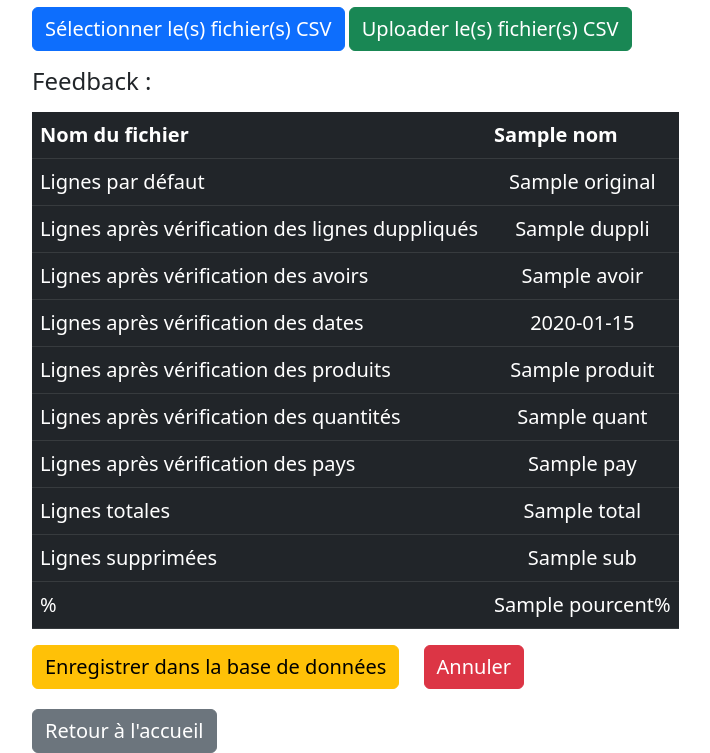
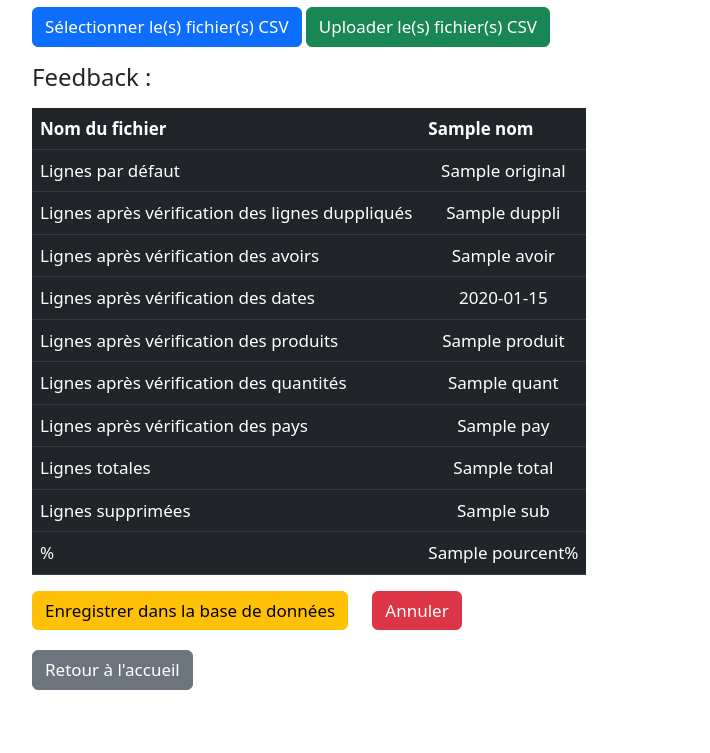
Before and after one commit to UgoDIA/Brief-1C, a Django app: template src/ETL/templates/uploadCsv.html in a window 1280 px wide. Shown: the part 165-918 px from the top of the page, without its empty margins (50-760 px from the left). After the commit the page ends 855 px from the top, so only its background shows below. Run offline with Django 3.2, Linux system fonts and the light colour scheme; the template is opened without the code that fills it: most values are stand-ins (such as "Sample title", 1, 10 or a date in 2020).

Commit message:
minor fixes

```diff
--- a/src/ETL/templates/uploadCsv.html
+++ b/src/ETL/templates/uploadCsv.html
@@ -8,9 +8,9 @@
       <h2> Import de CSV </h2>
       <form method="POST" enctype="multipart/form-data">
     {% csrf_token %}
-    <label for="upCSV" style= " font-size: 20px" class="btn btn-primary btn-block btn-outlined">Sélectionner le(s) fichier(s) CSV</label>
+    <label for="upCSV" style= " font-size: 17px" class="btn btn-primary btn-block btn-outlined">Sélectionner le(s) fichier(s) CSV</label>
     <input type="file"  id='upCSV' name="document" multiple style="display: none">
-    <button type ="submit" id='btUp' style= " font-size: 20px" class="btn btn-success btn-block btn-outlined"> Uploader le(s) fichier(s) CSV </button>
+    <button type ="submit" id='btUp' style= " font-size: 17px" class="btn btn-success btn-block btn-outlined"> Uploader le(s) fichier(s) CSV </button>
       </form>
       {% comment %} <div>
       {% if noms %}
@@ -27,7 +27,7 @@
 
      {% if noms %}
      <p><h4> Feedback :   </h4></p>
-     <table class="table table-dark table-hover w-auto " style= " font-size: 20px;">
+     <table class="table table-dark table-hover w-auto " style= " font-size: 17px;">
 
       <thead class="thead-light">
       <tr>
@@ -122,11 +122,11 @@
 
   <form action="{% url 'save' %}" method="POST"  enctype="multipart/form-data">
     {% csrf_token %}
-    <button type ="submit" id='btUp2' style= " font-size: 20px" class="btn btn-warning btn-block btn-outlined"> Enregistrer dans la base de données</button>
-    <a href="{% url 'upload' %}" class=" btn btn-danger " style="font-size:20px; margin-left:20px" role="button" >Annuler</a>
+    <button type ="submit" id='btUp2' style= " font-size: 17px" class="btn btn-warning btn-block btn-outlined"> Enregistrer dans la base de données</button>
+    <a href="{% url 'upload' %}" class=" btn btn-danger " style="font-size:17px; margin-left:20px" role="button" >Annuler</a>
   </form>
   {% endif %}
-  <a href= "{% url 'accueil' %}" class=" btn btn-secondary " style="font-size:20px; margin-top:20px"" role="button" >Retour à l'accueil</a>
+  <a href= "{% url 'accueil' %}" class=" btn btn-secondary " style="font-size:17px; margin-top:20px" role="button" >Retour à l'accueil</a>
 
     </div>
 
--- a/src/ETL/views.py
+++ b/src/ETL/views.py
@@ -196,6 +196,8 @@ def save(request):
 
 @login_required(login_url='/ETL/login')
 def menuVisu(request):
+    q=Filtre(nfiltre=1,filtrepays='top',filtredate='allD',filtreproduits='85123A',filtretoppays='United Kingdom')
+    q.save()
     return render(request,'visualisation.html')
 
 @login_required(login_url='/ETL/login')
```
Also changed, not shown: src/ETL/templates/graphPays.html (+4 -4 lines), src/ETL/templates/graphProduits.html (+4 -4 lines).
